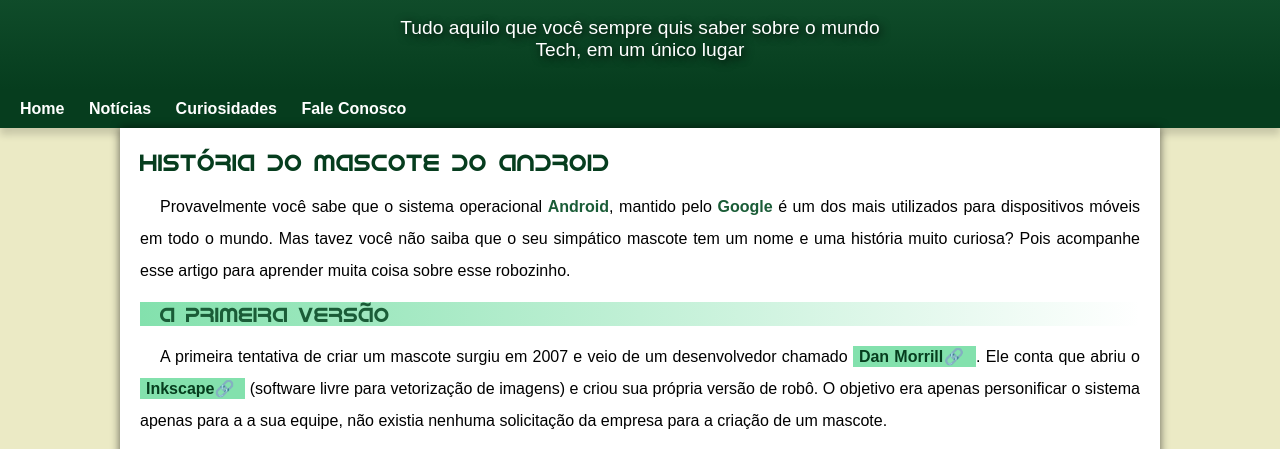
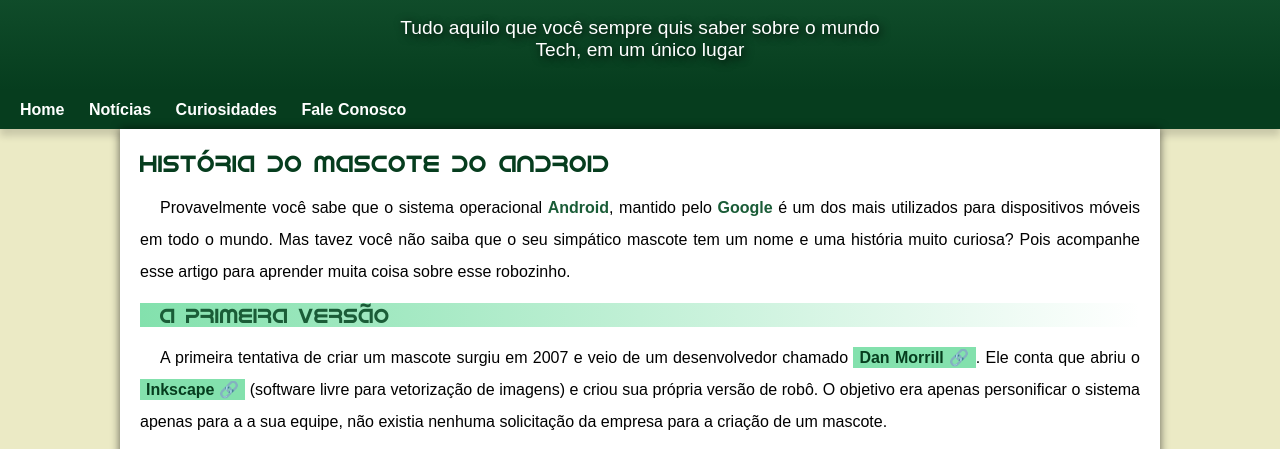
Before and after one commit to anac4ad/projeto-android, a plain HTML site: page index.html in a window 1280 px wide. Shown: the part 100-549 px from the top of the page. Drawn offline with Linux system fonts and the light colour scheme.

Commit message:
Alterações

```diff
--- a/estilo/style.css
+++ b/estilo/style.css
@@ -42,7 +42,7 @@
 }
 
 a.externo::after {
-    content: '\1F517\00A0';
+    content: '\0020\1F517';
 }
 
 header {
@@ -67,7 +67,8 @@
     color: white;
     max-width: 500px;
     margin: auto;
-    padding-bottom: 20px;
+    padding: 0px 10px;
+    padding-bottom: 30px;
     text-shadow: 2px 2px 10px black;
 }
 
```
